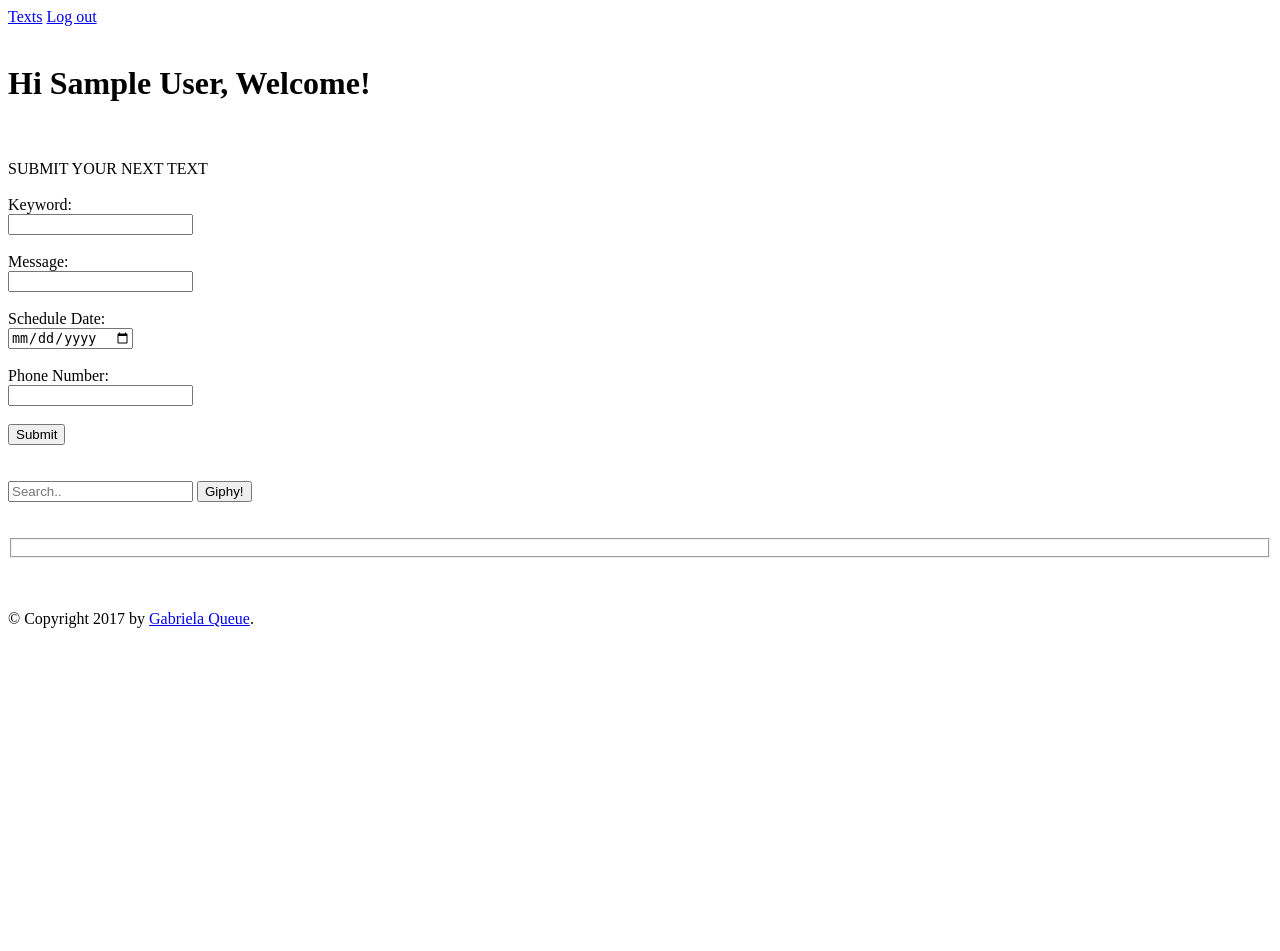
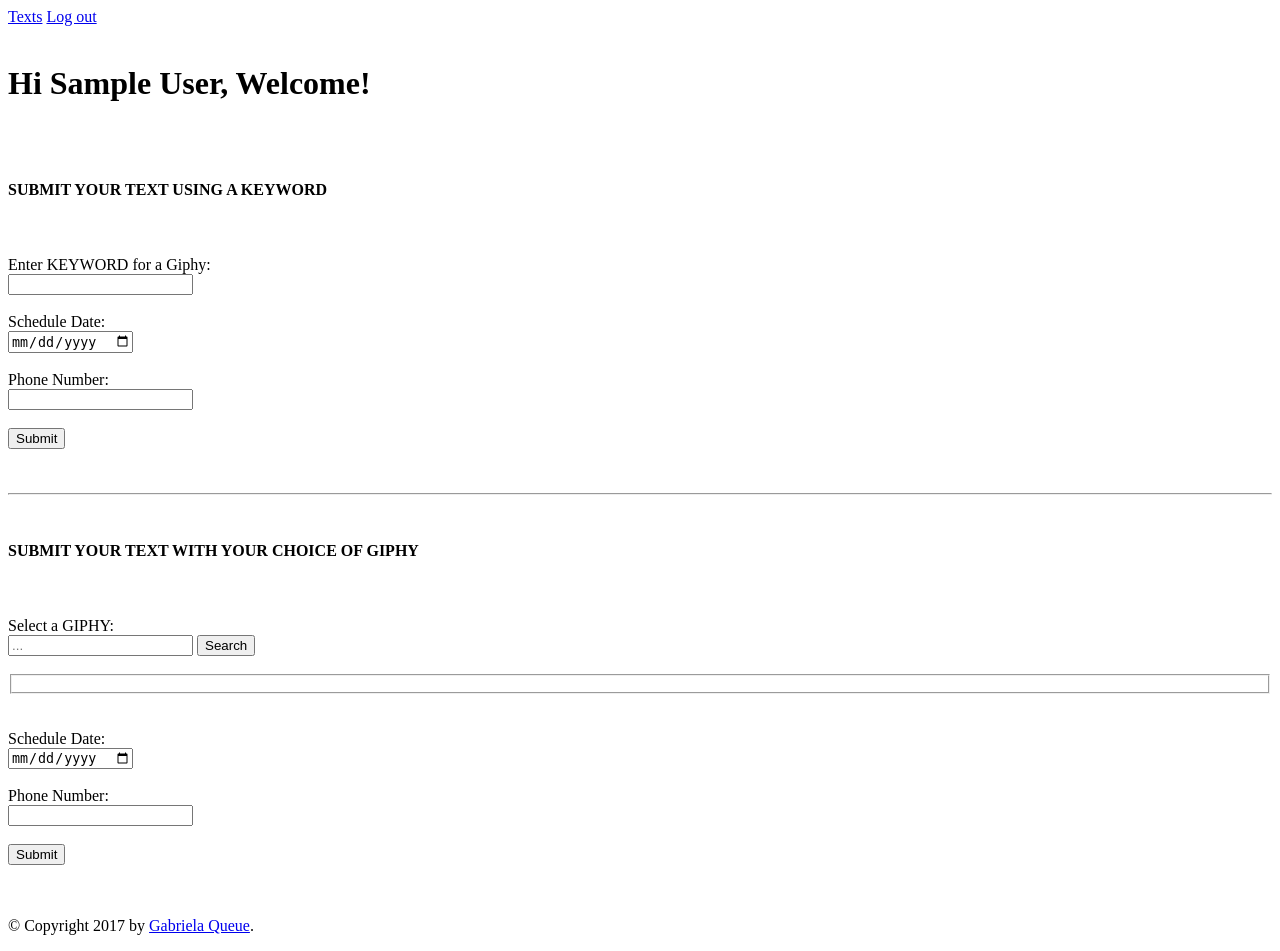
Before and after one commit to gquixtan/HB-Project, a Flask app: page /profile in a window 1280 px wide. Before the commit the page ends 628 px from the top, so only its background shows below. Run offline with Flask 2, Linux system fonts and the light colour scheme; the visitor is signed in with stand-in values (Sample User, id 1).

Commit message:
Added a 2nd form where user could choose a giphy and is successfully be added to the db.

```diff
--- a/seed.py
+++ b/seed.py
@@ -45,10 +45,10 @@ def load_texts():
 
         # I was getting this ("ValueError: too many values to unpack") so i slice the unpacking into 2.
         text_id, user_id, keyword= row[0:3]
-        phone, msg, send_out_date, sent = row[3:]
+        phone, url, send_out_date, sent = row[3:]
 
         text = Text(text_id=text_id, user_id=user_id, keyword=keyword, phone=phone,
-                    msg=msg, send_out_date=send_out_date, sent=sent)
+                    url=url, send_out_date=send_out_date, sent=sent)
 
         # need to have "add" to the session or it won't ever be stored
         db.session.add(text)
--- a/server.py
+++ b/server.py
@@ -104,34 +104,109 @@ def register_form():
     return redirect("/profile")
 
 
-@app.route("/sendtext")
-def text_form():
-    """Checks if text alredy is in db, if not it adds it to the db."""
+@app.route("/getkeyword")
+def get_keyword():
+    """Gets keyword, phone and date from a form and saves it to the db"""
 
+    print "++++++++++++++++++++++++++++++++++++++++++"
     # saves the user_id to session
     user_id = session['user_id']
+
+    user_id
+
+    print "++++++++++++++++++++++++++++++++++++++++++"
 
     # gets all the requiremts for a text from the form the user submits.
     keyword = request.args.get("keyword")
     send_out_date = request.args.get("date")
     phone = request.args.get("phone")
-    msg = request.args.get("msg")
 
 
-    # checks if texts is alredy in db.
+    # print "-------------------"
+
+    # # print url
+
+    # print "-------------------"
+
+
+    # checks if texts is alredy in db.  Checks if text alredy is in db, if not it adds it to the db.
     text = db.session.query(Text).filter(Text.user_id == user_id, Text.phone == phone,
                                         Text.send_out_date == send_out_date,
-                                        Text.keyword == keyword, Text.msg == msg).first()
+                                        Text.keyword == keyword).first()
 
     # if text is not in db it adds it to the db.
     if text is None:
-        text = Text(user_id=user_id, keyword=keyword, phone=phone, msg=msg, send_out_date=send_out_date)
+        text = Text(user_id=user_id, keyword=keyword, phone=phone, send_out_date=send_out_date)
+        print "::::::::::::::::::::::::::::::"
+
+        print text
+
+        print "::::::::::::::::::::::::::::::"
         db.session.add(text)
         db.session.commit()
+
+
         flash("Text has been submitted!")
         return redirect("/profile")
 
     return redirect("/profile")
+
+@app.route("/geturl")
+def ger_url():
+    """ """
+
+    # Text.phone == phone,
+                                        # Text.send_out_date == send_out_date,
+                                        # , phone=phone, send_out_date=send_out_date
+    print "++++++++++++++++++++++++++++++++++++++++++"
+    # saves the user_id to session
+    user_id = session['user_id']
+
+    print user_id
+
+
+    # gets all the requiremts for a text from the form the user submits.
+    url = request.args.get("urls")
+    send_out_date = request.args.get("date")
+    phone = request.args.get("phone")
+
+
+    # for url in urls:
+    #     print url
+
+    print "-------------------"
+
+    print url
+
+    print "-------------------"
+    print phone
+    print "-----------------------"
+    print send_out_date
+    print "-----------------------"
+
+
+    # checks if texts is alredy in db.  Checks if text alredy is in db, if not it adds it to the db.
+    text = db.session.query(Text).filter(Text.user_id == user_id, Text.phone == phone,
+                                        Text.send_out_date == send_out_date,
+                                        Text.url == url).first()
+
+    # if text is not in db it adds it to the db.
+    if text is None:
+        text = Text(user_id=user_id, url=url, phone=phone, send_out_date=send_out_date)
+        print "::::::::::::::::::::::::::::::"
+
+        print text
+
+        print "::::::::::::::::::::::::::::::"
+        db.session.add(text)
+        db.session.commit()
+
+        flash("Text has been submitted!")
+        return redirect("/profile")
+
+    flash("Text has been submitted!")
+    return redirect("/profile")
+
 
 
 @app.route("/profile")
@@ -154,7 +229,7 @@ def get_texts():
 
 @app.route("/get_giphy_key")
 def get_giphy_key():
-    """ """
+    """gets the giphy api key for giphy.js"""
     return giphy_key
 
 
--- a/static/js/giphy.js
+++ b/static/js/giphy.js
@@ -1,12 +1,15 @@
 // makes a request to giphy API and sends the response back to the client.
 
 "use strict";
+
+var listOfGiphs = [];
 
 function showGiphy(evt) {
 	evt.preventDefault();
 
 	// obtains the keyword from the user to do the giphy query.
 	var query = $("#query").val();
+
 
 	// giphy's key.
 	$.get("/get_giphy_key", function(key){
@@ -18,6 +21,7 @@ function showGiphy(evt) {
 
 			// data is a dict that has a list of nested dicts.
 			var giphy_data = data;
+
 			// console.log(giphy_data)
 
 			// loops through the list and gets the giphy id
@@ -46,13 +50,45 @@ function showGiphy(evt) {
 				$('img').click(function(){
 
 				// THIS SAVES THE URL THAT USER CHOOSES TO SEND OUT AS A TEXT
-				var giphy_url = (this.src);
-				console.log("I AM A URL " + giphy_url)
+				// var giphy_url = (this.src);
+				listOfGiphs.push(this.src)
+				console.log(listOfGiphs);
 
-					}
 
-  				);
-});
-});
+
+				// console.log(giphy_url);
+			});
+				// $.get("/geturl", {
+				// 		"url": listOfGiphs,
+				// 	})
+
+				// 	});
+
+
+		});
+	});
 }
+function getUrl(evt){
+	evt.preventDefault();
+
+	var date = $("#date2").val()
+	var phone = $("#phone2").val()
+	console.log(date)
+	console.log(phone)
+
+	$.get("/geturl", {
+		"date" : date,
+		"phone" : phone,
+		"urls": listOfGiphs[0]
+	}, function(){
+		$("#form2").submit()
+		// alert("msg has been submitted")
+	})
+
+
+
+
+
+}
+$("#send-url").on("click", getUrl);
 $('#getGiphy').on('click', showGiphy);
--- a/templates/profile.html
+++ b/templates/profile.html
@@ -20,14 +20,23 @@
 {% endwith %}
 <br><br>
 
+ <h4> SUBMIT YOUR TEXT USING A KEYWORD</h4><br><br>
 
-<form action="/sendtext">
+<form action="/getkeyword">
 
-    <label> SUBMIT YOUR NEXT TEXT </label><br><br>
-    Keyword: <br>
+    Enter KEYWORD for a Giphy: <br>
     <input type="text" name="keyword" value="" required><br><br>
-    Message: <br>
-    <input type="text" name="msg"><br><br>
+    <!-- Message: <br>
+    <input type="text" name="msg"><br><br> -->
+
+<!--  Or Select a GIPHY: <br>
+    <input type="text" name="search" id="query" placeholder="Search..">
+    <input type="submit" value="Submit">
+    <button id='getGiphy'>Now!</button><br><br>
+
+    <fieldset id="giphy-field">
+    </fieldset><br> -->
+
     Schedule Date: <br>
     <input id="date" type="date" name="date" required><br><br>
     <!-- <input id="date" type="datetime-local" name="date" value="2017-12-11" required><br><br> -->
@@ -37,12 +46,28 @@
 
 </form><br><br>
 
-<form>
-  <input type="text" name="search" id="query" placeholder="Search..">
-  <!-- <input type="submit" value="Submit"> -->
-  <button id='getGiphy'>Giphy!</button>
+<hr><br>
+
+ <h4> SUBMIT YOUR TEXT WITH YOUR CHOICE OF GIPHY </h4><br><br>
+
+<form action="/profile" id="form2">
+
+    Select a GIPHY: <br>
+    <input type="text" name="search" id="query" placeholder="...">
+    <!-- <input type="submit" value="Submit"> -->
+    <button id='getGiphy'>Search</button><br><br>
+
+    <fieldset id="giphy-field">
+    </fieldset><br><br>
+
+    Schedule Date: <br>
+    <input id="date2" type="date" required><br><br>
+    <!-- <input id="date" type="datetime-local" name="date" value="2017-12-11" required><br><br> -->
+    Phone Number: <br>
+    <input id="phone2" type="tel" pattern="[0-9]{3}[0-9]{3}[0-9]{4}" required><br><br>
+    <input type="submit" id="send-url" value="Submit">
+
 </form><br><br>
 
-<fieldset id="giphy-field">
-</fieldset><br><br>
+
 {% endblock %}
```
Also changed, not shown: script.py (+35 -4 lines), templates/user_texts.html (+5 -3 lines), twilio_text.py (+21 -3 lines).
